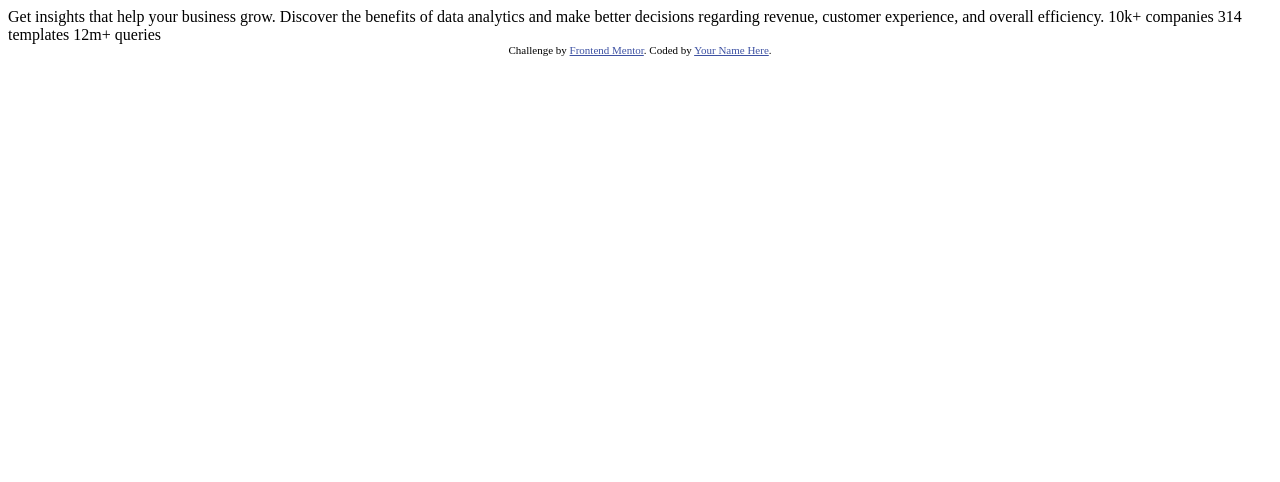
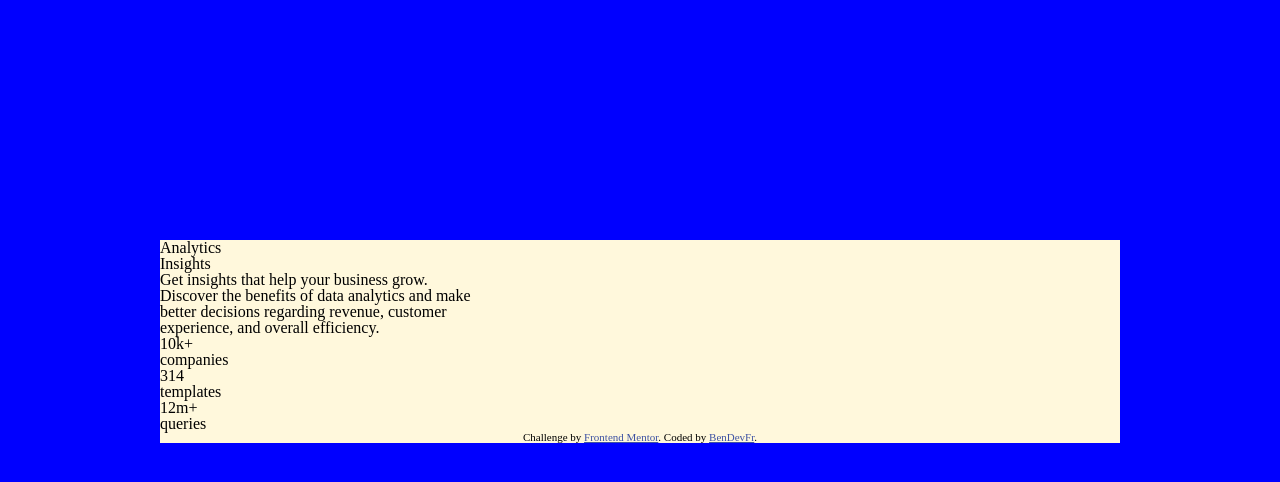
Before and after one commit to BenDevFr/Frontend-Mentor-Challenge, a plain HTML site: page index.html in a window 1280 px wide. Drawn offline with Linux system fonts and the light colour scheme.

Commit message:
Premier up

```diff
--- a/index.html
+++ b/index.html
@@ -1,33 +1,60 @@
 <!DOCTYPE html>
 <html lang="en">
+
 <head>
   <meta charset="UTF-8">
-  <meta name="viewport" content="width=device-width, initial-scale=1.0"> <!-- displays site properly based on user's device -->
+  <meta name="viewport" content="width=device-width, initial-scale=1.0">
+  <!-- displays site properly based on user's device -->
 
   <link rel="icon" type="image/png" sizes="32x32" href="./images/favicon-32x32.png">
-
+  <link rel="stylesheet" href="reset.css">
+  <link rel="stylesheet" href="style.css">
   <title>Frontend Mentor | Stats preview card component</title>
 
-  <!-- Feel free to remove these styles or customise in your own stylesheet 👍 -->
-  <style>
-    .attribution { font-size: 11px; text-align: center; }
-    .attribution a { color: hsl(228, 45%, 44%); }
-  </style>
 </head>
+
 <body>
+  <main>
+    <header>
+      <h1>
+        <div class="left">
+          <p>Analytics</p>
+        </div>
+        <div class="right">
+          <p>Insights</p>
+        </div>
+      </h1>
+    </header>
+    <section class="left">
+      <div>
+        <h2>Get insights that help your business grow.</h2>
+        <p>Discover the benefits of data analytics and make</p>
+        <p>better decisions regarding revenue, customer</p>
+        <p>experience, and overall efficiency.</p>
+        <section>
+          <div>
+            <p>10k+</p>
+            <p>companies</p>
+          </div>
+          <div>
+            <p>314</p>
+            <p>templates</p>
+          </div>
+          <div>
+            <p>12m+</p>
+            <p>queries</p>
+          </div>
+        </section>
+      </div>
+    </section>
 
-  Get insights that help your business grow.
+    <section class="right">
+      <div class="attribution">
+        Challenge by <a href="https://www.frontendmentor.io?ref=challenge" target="_blank">Frontend Mentor</a>.
+        Coded by <a href="#">BenDevFr</a>.
+      </div>
+    </section>
+  </main>
+</body>
 
-  Discover the benefits of data analytics and make better decisions regarding revenue, customer
-  experience, and overall efficiency.
-
-  10k+ companies
-  314 templates
-  12m+ queries
-
-  <div class="attribution">
-    Challenge by <a href="https://www.frontendmentor.io?ref=challenge" target="_blank">Frontend Mentor</a>.
-    Coded by <a href="#">Your Name Here</a>.
-  </div>
-</body>
 </html>
--- /dev/null
+++ b/reset.css
@@ -0,0 +1,48 @@
+/* http://meyerweb.com/eric/tools/css/reset/
+   v2.0 | 20110126
+   License: none (public domain)
+*/
+
+html, body, div, span, applet, object, iframe,
+h1, h2, h3, h4, h5, h6, p, blockquote, pre,
+a, abbr, acronym, address, big, cite, code,
+del, dfn, em, img, ins, kbd, q, s, samp,
+small, strike, strong, sub, sup, tt, var,
+b, u, i, center,
+dl, dt, dd, ol, ul, li,
+fieldset, form, label, legend,
+table, caption, tbody, tfoot, thead, tr, th, td,
+article, aside, canvas, details, embed,
+figure, figcaption, footer, header, hgroup,
+menu, nav, output, ruby, section, summary,
+time, mark, audio, video {
+	margin: 0;
+	padding: 0;
+	border: 0;
+	font-size: 100%;
+	font: inherit;
+	vertical-align: baseline;
+}
+/* HTML5 display-role reset for older browsers */
+article, aside, details, figcaption, figure,
+footer, header, hgroup, menu, nav, section {
+	display: block;
+}
+body {
+	line-height: 1;
+}
+ol, ul {
+	list-style: none;
+}
+blockquote, q {
+	quotes: none;
+}
+blockquote:before, blockquote:after,
+q:before, q:after {
+	content: '';
+	content: none;
+}
+table {
+	border-collapse: collapse;
+	border-spacing: 0;
+}
--- /dev/null
+++ b/style.css
@@ -0,0 +1,12 @@
+body{background-color: blue;
+margin: 15rem 10rem 15rem 10rem;}
+main{background-color: cornsilk;
+margin: auto;}
+
+
+
+
+
+/*Footer*/
+.attribution { font-size: 11px; text-align: center; }
+.attribution a { color: hsl(228, 45%, 44%); }
```
